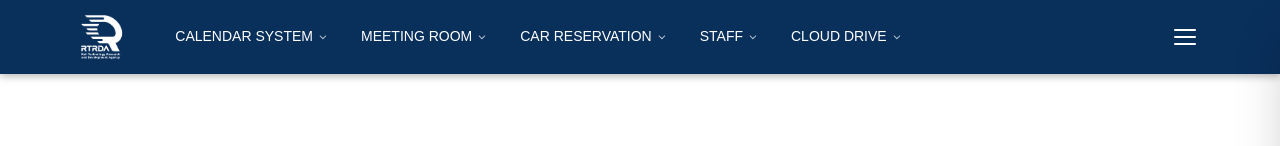
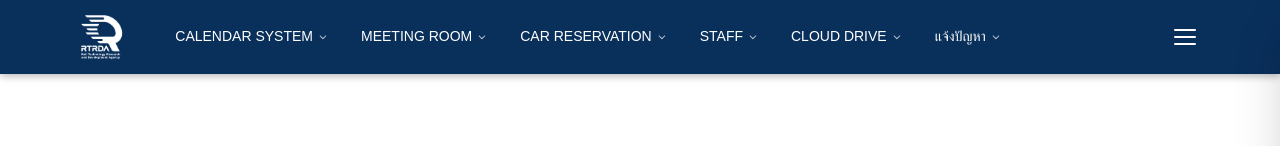
Before and after one commit to rtrdasmartrailway/web-app-rtrda, a Next.js app: page /rtrdaintranet in a window 1280 px wide. Shown: the top 146 px of the page. Built offline with nearby package versions, Linux system fonts and the light colour scheme; a web font is replaced by a local one.

Commit message:
feat(intranet): add Helpdesk issue link

```diff
--- a/src/data/intranet.ts
+++ b/src/data/intranet.ts
@@ -72,6 +72,16 @@ export const NAV: NavGroup[] = [
       },
     ],
   },
+  {
+    label: "แจ้งปัญหา",
+    href: "#",
+    children: [
+      {
+        label: "แจ้งปัญหา Helpdesk",
+        href: "https://docs.google.com/forms/d/e/1FAIpQLSeeAC917cMzuJ6u8cdCMoy1hYe0a8rn5OUrAYPL2oEc2jTqEQ/viewform?usp=dialog",
+      },
+    ],
+  },
 ];
 
 export const ICON_ROWS: IconItem[][] = [
```
